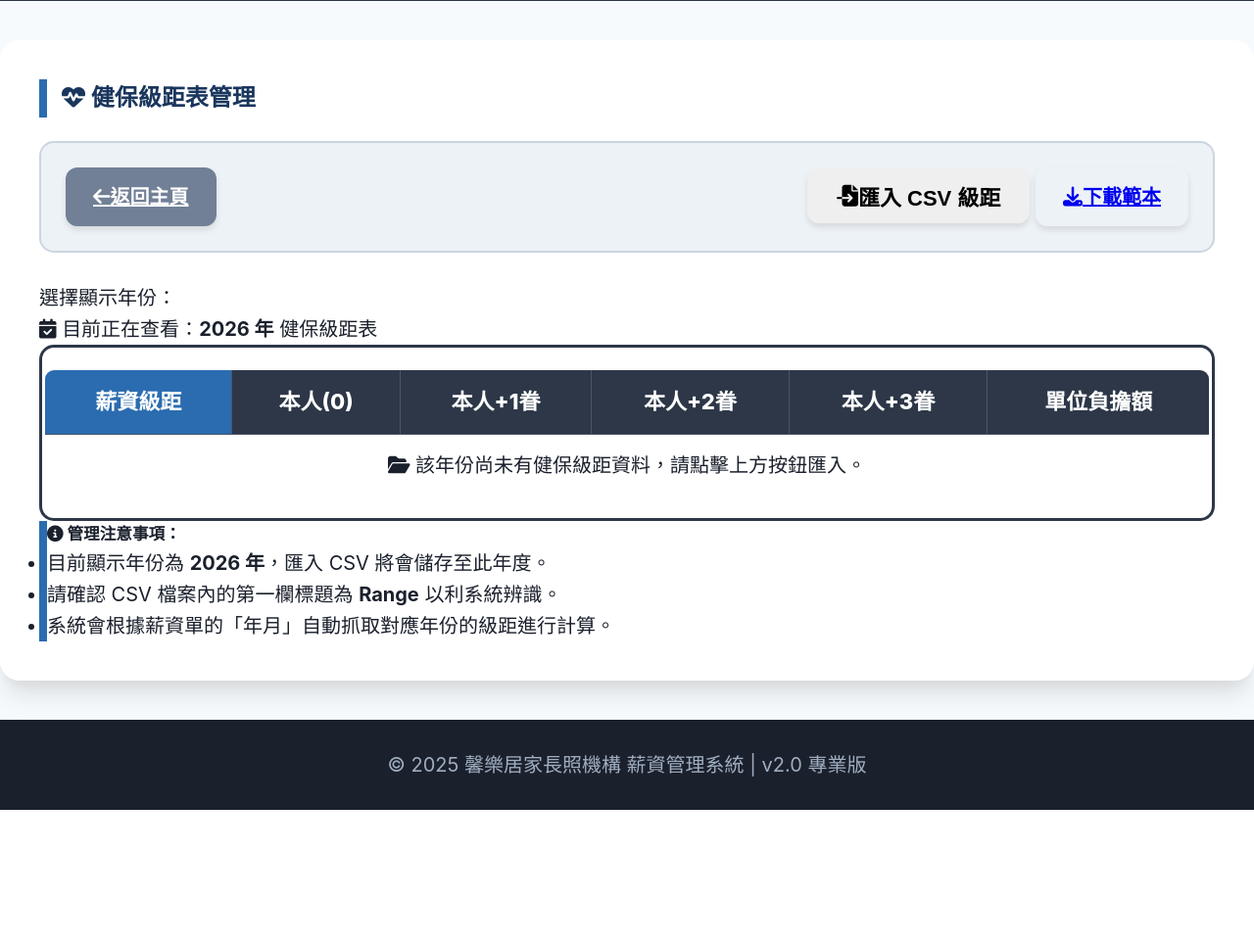
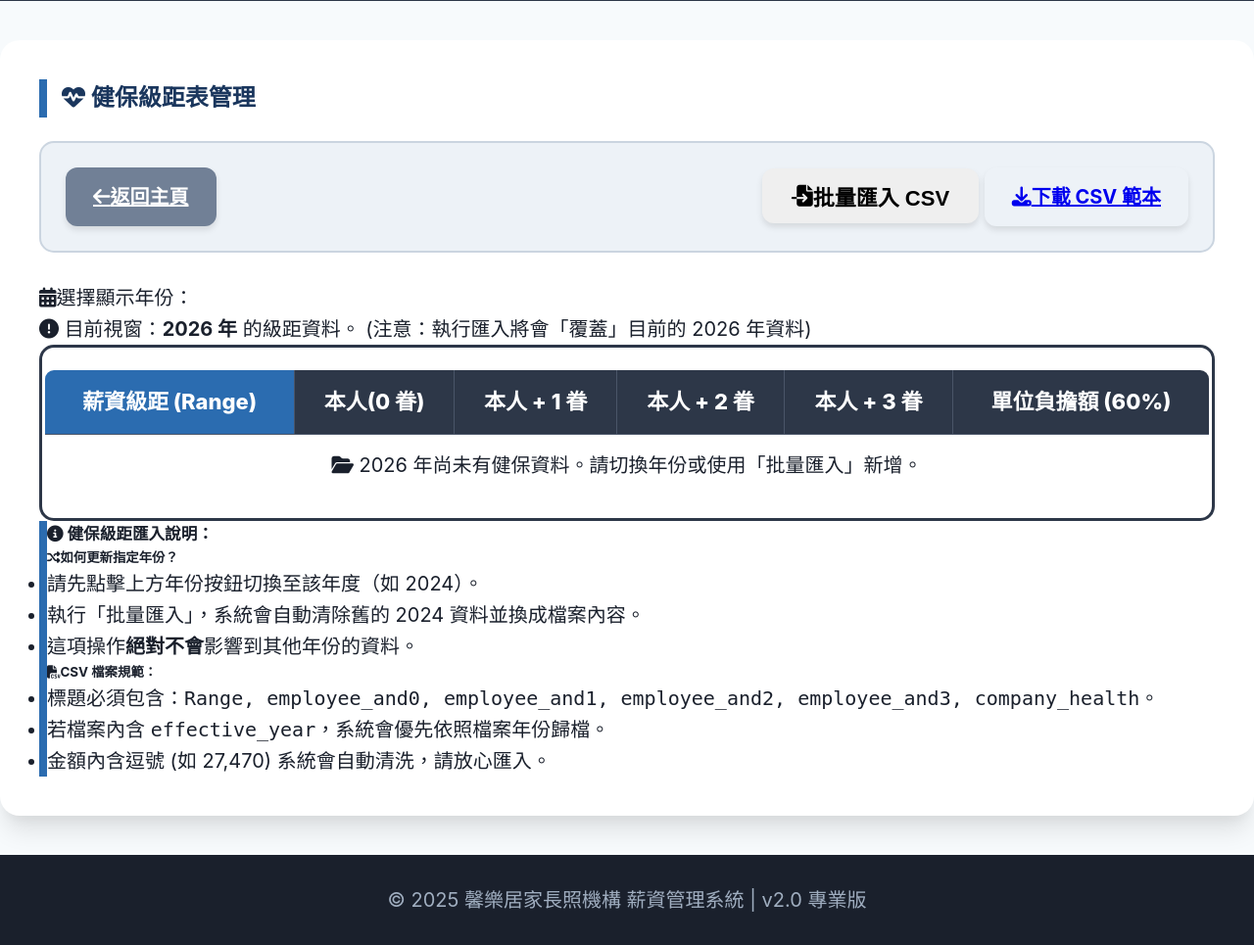
Before and after one commit to Shaofish/Xinle_salary, a Flask app: page /health_insurance_level_manage in a window 1280 px wide. Shown: the part 241-1206 px from the top of the page at 98% size. Before the commit the page ends 1068 px from the top, so only its background shows below. Run offline with Flask 3, Linux system fonts and the light colour scheme; the visitor is signed in with stand-in values (Sample User, id 1); data that the repository does not hold is empty; some libraries are stand-ins or nearby versions.

Commit message:
所有的勞健保級距表更新完成

```diff
--- a/app.py
+++ b/app.py
@@ -1438,17 +1438,17 @@ def download_labor_insurance_template():
                     as_attachment=True,
                     download_name='labor_insurance_template.csv')
 
-# ====== 修改後的勞保級距管理 ======
+# ====== 勞保級距管理路由 ======
 @app.route('/labor_insurance_level_manage', methods=['GET', 'POST'])
 @login_required
 def labor_insurance_level_manage():
     cursor = mysql.connection.cursor()
 
-    # 1. 取得資料庫中現有的所有年份，供前端按鈕使用
+    # 1. 取得所有年份供標籤顯示
     cursor.execute("SELECT DISTINCT effective_year FROM labor_insurance_level ORDER BY effective_year DESC")
     available_years = [row['effective_year'] for row in cursor.fetchall()]
 
-    # 2. 確定目前要顯示哪一年 (預設為最新一年)
+    # 2. 決定目前顯示年份
     selected_year = request.args.get('year', type=int)
     if not selected_year and available_years:
         selected_year = available_years[0]
@@ -1456,19 +1456,61 @@ def labor_insurance_level_manage():
         selected_year = datetime.now().year
 
     if request.method == 'POST':
-        # ... 原本的 update/delete/add 邏輯保持不變 ...
-        # 注意：如果是新增，記得要把 effective_year 存進去
+        if 'file' in request.files:
+            file = request.files['file']
+            # 前端標籤的年份（作為備用）
+            fallback_year = request.form.get('year', selected_year, type=int)
+
+            try:
+                df = pd.read_csv(io.BytesIO(file.read()), encoding='utf-8-sig')
+                df.columns = [c.lower().strip() for c in df.columns]
+
+                def clean_val(value):
+                    if pd.isna(value) or str(value).strip() == '': return 0
+                    return int(str(value).replace(',', '').replace(' ', '').split('.')[0])
+
+                # ✨ 核心修正：偵測 CSV 內是否有年份欄位
+                has_year_col = 'effective_year' in df.columns
+
+                # 找出 CSV 中所有的年份並執行精準刪除 (避免重複)
+                if has_year_col:
+                    import_years = df['effective_year'].unique()
+                    for y in import_years:
+                        cursor.execute("DELETE FROM labor_insurance_level WHERE effective_year = %s", (int(y),))
+                else:
+                    cursor.execute("DELETE FROM labor_insurance_level WHERE effective_year = %s", (fallback_year,))
+
+                # 逐行寫入
+                for _, row in df.iterrows():
+                    # ✨ 優先使用 CSV 裡的年份
+                    row_year = int(row['effective_year']) if has_year_col else fallback_year
+
+                    cursor.execute("""
+                        INSERT INTO labor_insurance_level
+                        (`range`, `employee_labor`, `company_labor`, `company_occu`, `company_retire`, `effective_year`)
+                        VALUES (%s, %s, %s, %s, %s, %s)
+                    """, (
+                        clean_val(row['range']),
+                        clean_val(row['employee_labor']),
+                        clean_val(row['company_labor']),
+                        clean_val(row['company_occu']),
+                        clean_val(row['company_retire']),
+                        row_year
+                    ))
+
+                mysql.connection.commit()
+                return jsonify({'success': True})
+            except Exception as e:
+                mysql.connection.rollback()
+                return jsonify({'success': False, 'error': str(e)})
+
         return redirect(url_for('labor_insurance_level_manage', year=selected_year))
 
-    # 3. 只抓取選定年份的級距
     cursor.execute("SELECT * FROM labor_insurance_level WHERE effective_year = %s ORDER BY `range` ASC", (selected_year,))
     levels = cursor.fetchall()
     cursor.close()
-
-    return render_template('labor_insurance_level_manage.html',
-                           levels=levels,
-                           available_years=available_years,
-                           selected_year=selected_year)
+    return render_template('labor_insurance_level_manage.html', levels=levels, available_years=available_years, selected_year=selected_year)
+
 # ====== 健保級距設定 ======
 @app.route('/get_health_insurance_levels/<int:year>')
 @login_required
@@ -1510,72 +1552,101 @@ def download_health_insurance_template():
                     as_attachment=True,
                     download_name='health_insurance_template.csv')
 
-# ====== 健保級距管理 (徹底修正版) ======
+
+# ====== 健保級距管理路由 ======
+# ====== 健保級距管理路由 (最終穩定版) ======
 @app.route('/health_insurance_level_manage', methods=['GET', 'POST'])
 @login_required
 def health_insurance_level_manage():
     cursor = mysql.connection.cursor()
 
-    # --- 1. 取得所有可選年份 (供前端按鈕顯示) ---
+    # 1. 取得所有年份 (供分頁標籤顯示)
     cursor.execute("SELECT DISTINCT effective_year FROM health_insurance_level ORDER BY effective_year DESC")
     available_years = [row['effective_year'] for row in cursor.fetchall()]
 
-    # --- 2. 決定目前要顯示哪一年的級距 ---
+    # 2. 決定目前查看的年份
     selected_year = request.args.get('year', type=int)
     if not selected_year and available_years:
-        selected_year = available_years[0]  # 預設顯示最新一年
+        selected_year = available_years[0]
     elif not selected_year:
-        selected_year = datetime.now().year # 如果資料庫全空，預設今年
+        selected_year = datetime.now().year
 
     if request.method == 'POST':
+        # ✨ 處理 AJAX CSV 批量匯入
+        if 'file' in request.files:
+            file = request.files['file']
+            # 前端標籤選定的年份 (備用)
+            fallback_year = request.form.get('year', selected_year, type=int)
+
+            try:
+                # 讀取 CSV
+                df = pd.read_csv(io.BytesIO(file.read()), encoding='utf-8-sig')
+
+                # 統一標題為小寫並去除兩端空白，並相容 Range/range
+                df.rename(columns={'Range': 'range'}, inplace=True)
+                df.columns = [c.lower().strip() for c in df.columns]
+
+                # 定義資料清洗函數：解決 "data truncated" (移除逗號、空格)
+                def clean_val(value):
+                    if pd.isna(value) or str(value).strip() == '':
+                        return 0
+                    # 移除逗號、空白、小數點以後的內容，確保轉為純整數
+                    cleaned = str(value).replace(',', '').replace(' ', '').replace('$', '').split('.')[0]
+                    return int(cleaned)
+
+                # ✨ 核心修正：偵測 CSV 內是否有 effective_year 欄位
+                has_year_col = 'effective_year' in df.columns
+
+                # 找出 CSV 中包含的所有年份，執行精準刪除，防止不同年份資料混雜
+                if has_year_col:
+                    import_years = df['effective_year'].unique().tolist()
+                    for y in import_years:
+                        cursor.execute("DELETE FROM health_insurance_level WHERE effective_year = %s", (int(y),))
+                else:
+                    cursor.execute("DELETE FROM health_insurance_level WHERE effective_year = %s", (fallback_year,))
+                    import_years = [fallback_year]
+
+                # 逐行清洗並匯入
+                for _, row in df.iterrows():
+                    # 優先使用 CSV 內的年份，若無則使用標籤年份
+                    row_year = int(row['effective_year']) if has_year_col else fallback_year
+
+                    cursor.execute("""
+                        INSERT INTO health_insurance_level
+                        (`Range`, `employee_and0`, `employee_and1`, `employee_and2`, `employee_and3`, `company_health`, `effective_year`)
+                        VALUES (%s, %s, %s, %s, %s, %s, %s)
+                    """, (
+                        clean_val(row['range']),
+                        clean_val(row['employee_and0']),
+                        clean_val(row['employee_and1']),
+                        clean_val(row['employee_and2']),
+                        clean_val(row['employee_and3']),
+                        clean_val(row['company_health']),
+                        row_year
+                    ))
+
+                mysql.connection.commit()
+                return jsonify({'success': True, 'years': import_years})
+            except Exception as e:
+                mysql.connection.rollback()
+                print(f"DEBUG - 健保匯入報錯: {str(e)}") # 這會印在您的 Python 終端機
+                return jsonify({'success': False, 'error': str(e)})
+
+        # 保留單筆修改/刪除邏輯...
         action = request.form.get('action')
-
-        if action == 'update':
-            cursor.execute("""
-                UPDATE health_insurance_level SET
-                    Range=%s, employee_and0=%s, employee_and1=%s, employee_and2=%s, employee_and3=%s, company_health=%s
-                WHERE id=%s
-            """, (
-                request.form['Range'], request.form['employee_and0'],
-                request.form['employee_and1'], request.form['employee_and2'],
-                request.form['employee_and3'], request.form['company_health'],
-                request.form['id']
-            ))
-            mysql.connection.commit()
-            flash('級距已更新', 'success')
-
-        elif action == 'delete':
-            cursor.execute("DELETE FROM health_insurance_level WHERE id=%s", (request.form['id'],))
-            mysql.connection.commit()
-            flash('級距已刪除', 'info')
-
-        elif action == 'add':
-            # ✨ 關鍵修正：必須把 effective_year 存進去，否則資料會跑到預設年份
-            cursor.execute("""
-                INSERT INTO health_insurance_level (Range, employee_and0, employee_and1, employee_and2, employee_and3, company_health, effective_year)
-                VALUES (%s, %s, %s, %s, %s, %s, %s)
-            """, (
-                request.form['Range'], request.form['employee_and0'],
-                request.form['employee_and1'], request.form['employee_and2'],
-                request.form['employee_and3'], request.form['company_health'],
-                selected_year # ✨ 存入當前正在操作的年份
-            ))
-            mysql.connection.commit()
-            flash(f'已新增 {selected_year} 年的新級距', 'success')
-
-        # ✨ 關鍵：跳轉時必須帶回年份參數，否則頁面會跳回預設年份
+        # ... 原本邏輯 ...
+
         return redirect(url_for('health_insurance_level_manage', year=selected_year))
 
-    # --- 3. GET 請求：只撈取指定年份的級距資料 ---
+    # GET 請求：撈取指定年份
     cursor.execute("SELECT * FROM health_insurance_level WHERE effective_year = %s ORDER BY `Range` ASC", (selected_year,))
     levels = cursor.fetchall()
     cursor.close()
 
-    # 傳入 levels, available_years, selected_year 到前端
     return render_template('health_insurance_level_manage.html',
-                           levels=levels,
-                           available_years=available_years,
-                           selected_year=selected_year)
+                            levels=levels,
+                            available_years=available_years,
+                            selected_year=selected_year)
 # ==========薪資異動紀錄路由 (只看薪資相關)============
 @app.route('/edit_log_salary/<employee_id>')
 @login_required
--- a/templates/health_insurance_level_manage.html
+++ b/templates/health_insurance_level_manage.html
@@ -47,6 +47,13 @@
         color: #2b6cb0;
         border-right: 2px solid #cbd5e0 !important;
     }
+
+    /* 年份標籤強化 */
+    .year-btn-group .btn {
+        font-size: 20px;
+        padding: 10px 25px;
+        border-width: 2px;
+    }
 </style>
 
 <div class="d-flex align-items-center mb-4">
@@ -60,58 +67,64 @@
     <div class="d-flex gap-3">
         <input type="file" id="csvFile" accept=".csv" style="display:none">
         <button class="btn btn-success" style="font-size: 22px; padding: 12px 30px;" onclick="document.getElementById('csvFile').click()">
-            <i class="fa-solid fa-file-import"></i> 匯入 CSV 級距
+            <i class="fa-solid fa-file-import"></i> 批量匯入 CSV
         </button>
         <a href="{{ url_for('download_health_insurance_template') }}" class="btn btn-outline-primary" style="font-size: 20px; border-width: 2px;">
-            <i class="fa-solid fa-download"></i> 下載範本
+            <i class="fa-solid fa-download"></i> 下載 CSV 範本
         </a>
     </div>
 </div>
 
-<div class="mb-4 d-flex align-items-center gap-3">
-    <span class="fw-bold fs-4">選擇顯示年份：</span>
-    <div class="btn-group shadow-sm">
+<div class="mb-4">
+    <div class="d-flex align-items-center gap-3 mb-3">
+        <span class="fw-bold fs-4"><i class="fa-solid fa-calendar-days me-2"></i>選擇顯示年份：</span>
+        <div class="btn-group year-btn-group shadow-sm">
             {% for year in available_years %}
             <a href="{{ url_for('health_insurance_level_manage', year=year) }}"
-           class="btn btn-lg {{ 'btn-primary active' if year == selected_year else 'btn-outline-primary' }}"
-           style="font-size: 20px; padding: 10px 25px;">
+               class="btn {{ 'btn-primary active' if year == selected_year else 'btn-outline-primary' }}">
                 {{ year }} 年
             </a>
             {% endfor %}
         </div>
     </div>
 
-<div class="alert alert-info py-2 fs-5 mb-4">
-    <i class="fa-solid fa-calendar-check me-2"></i> 目前正在查看：<strong>{{ selected_year }} 年</strong> 健保級距表
+    <div class="alert alert-info py-3 fs-5 shadow-sm border-start border-5 border-info">
+        <i class="fa-solid fa-circle-exclamation me-2"></i>
+        目前視窗：<strong>{{ selected_year }} 年</strong> 的級距資料。
+        <span class="text-danger fw-bold">(注意：執行匯入將會「覆蓋」目前的 {{ selected_year }} 年資料)</span>
+    </div>
 </div>
 
 <div class="table-container shadow-lg" style="border-radius: 15px; overflow-x: auto; border: 3px solid #2d3748;">
     <table class="admin-table" style="min-width: 1100px;">
         <thead>
             <tr>
-                <th style="background: #2b6cb0;">薪資級距</th>
-                <th>本人(0)</th>
-                <th>本人+1眷</th>
-                <th>本人+2眷</th>
-                <th>本人+3眷</th>
-                <th style="background: #2d3748;">單位負擔額</th>
+                <th style="background: #2b6cb0;">薪資級距 (Range)</th>
+                <th>本人(0 眷)</th>
+                <th>本人 + 1 眷</th>
+                <th>本人 + 2 眷</th>
+                <th>本人 + 3 眷</th>
+                <th style="background: #2d3748;">單位負擔額 (60%)</th>
             </tr>
         </thead>
         <tbody>
             {% for row in levels %}
             <tr>
-                <td class="fw-bold range-column">{{ row.Range }}</td>
-                <td>{{ row.employee_and0 }} 元</td>
-                <td>{{ row.employee_and1 }} 元</td>
-                <td>{{ row.employee_and2 }} 元</td>
-                <td>{{ row.employee_and3 }} 元</td>
-                <td class="fw-bold" style="background: #f8fafc; color: #1a202c;">{{ row.company_health }} 元</td>
+                <td class="fw-bold range-column">{{ "{:,}".format(row.Range) if row.Range is not none else 0 }}</td>
+                <td>{{ "{:,}".format(row.employee_and0) if row.employee_and0 is not none else 0 }} 元</td>
+                <td>{{ "{:,}".format(row.employee_and1) if row.employee_and1 is not none else 0 }} 元</td>
+                <td>{{ "{:,}".format(row.employee_and2) if row.employee_and2 is not none else 0 }} 元</td>
+                <td>{{ "{:,}".format(row.employee_and3) if row.employee_and3 is not none else 0 }} 元</td>
+                <td class="fw-bold" style="background: #f8fafc; color: #1a202c;">
+                    {{ "{:,}".format(row.company_health) if row.company_health is not none else 0 }} 元
+                </td>
             </tr>
             {% endfor %}
             {% if not levels %}
             <tr>
                 <td colspan="6" class="py-5 text-muted fs-4 text-center">
-                    <i class="fa-solid fa-folder-open me-2"></i> 該年份尚未有健保級距資料，請點擊上方按鈕匯入。
+                    <i class="fa-solid fa-folder-open me-2"></i>
+                    {{ selected_year }} 年尚未有健保資料。請切換年份或使用「批量匯入」新增。
                 </td>
             </tr>
             {% endif %}
@@ -119,13 +132,26 @@
     </table>
 </div>
 
-<div class="mt-4 p-4 bg-light rounded border" style="border-left: 8px solid #2b6cb0 !important;">
-    <h5 class="fw-bold"><i class="fa-solid fa-circle-info text-primary"></i> 管理注意事項：</h5>
-    <ul class="mb-0 fs-5 text-muted">
-        <li>目前顯示年份為 <strong>{{ selected_year }} 年</strong>，匯入 CSV 將會儲存至此年度。</li>
-        <li>請確認 CSV 檔案內的第一欄標題為 <strong>Range</strong> 以利系統辨識。</li>
-        <li>系統會根據薪資單的「年月」自動抓取對應年份的級距進行計算。</li>
+<div class="mt-4 p-4 bg-light rounded border shadow-sm" style="border-left: 8px solid #2b6cb0 !important;">
+    <h5 class="fw-bold text-primary"><i class="fa-solid fa-circle-info"></i> 健保級距匯入說明：</h5>
+    <div class="row mt-3">
+        <div class="col-md-6">
+            <h6 class="fw-bold"><i class="fa-solid fa-shuffle me-2"></i>如何更新指定年份？</h6>
+            <ul class="fs-6 text-muted">
+                <li>請先點擊上方年份按鈕切換至該年度（如 2024）。</li>
+                <li>執行「批量匯入」，系統會自動清除舊的 2024 資料並換成檔案內容。</li>
+                <li>這項操作<strong>絕對不會</strong>影響到其他年份的資料。</li>
             </ul>
+        </div>
+        <div class="col-md-6">
+            <h6 class="fw-bold"><i class="fa-solid fa-file-csv me-2"></i>CSV 檔案規範：</h6>
+            <ul class="fs-6 text-muted">
+                <li>標題必須包含：<code>Range, employee_and0, employee_and1, employee_and2, employee_and3, company_health</code>。</li>
+                <li>若檔案內含 <code>effective_year</code>，系統會優先依照檔案年份歸檔。</li>
+                <li>金額內含逗號 (如 27,470) 系統會自動清洗，請放心匯入。</li>
+            </ul>
+        </div>
+    </div>
 </div>
 
 <script>
@@ -133,31 +159,54 @@ document.getElementById('csvFile').onchange = function(e) {
     const file = e.target.files[0];
     if (!file) return;
 
-    // ✨ 修改確認訊息，提示匯入的年份
-    if(!confirm("確定要匯入新的健保級距資料至 {{ selected_year }} 年嗎？這將會更新該年度所有設定。")) {
-        this.value = '';
+    const targetYear = "{{ selected_year }}";
+
+    // 彈出確認視窗，防止誤覆蓋
+    const confirmMsg = `【健保級距匯入確認】\n\n` +
+                       `目前選定年份：${targetYear} 年。\n` +
+                       `匯入後將會「完全取代」資料庫中 ${targetYear} 年的所有紀錄。\n\n` +
+                       `※ 如果您的 CSV 內含 effective_year 欄位，則會以檔案內的年份為準。\n` +
+                       `是否確定繼續？`;
+
+    if(!confirm(confirmMsg)) {
+        this.value = ''; // 重置檔案選取
         return;
     }
 
     const formData = new FormData();
     formData.append('file', file);
-    // ✨ 傳送目前選定的年份給後端，確保資料存對地方
-    formData.append('year', "{{ selected_year }}");
+    formData.append('year', targetYear);
 
-    fetch("{{ url_for('health_insurance_level_manage', year=selected_year) }}", {
+    // 鎖定按鈕並顯示 Loading 狀態
+    const btn = document.querySelector('button[onclick*="csvFile"]');
+    const originalText = btn.innerHTML;
+    btn.disabled = true;
+    btn.innerHTML = '<i class="fa-solid fa-spinner fa-spin"></i> 處理中...';
+
+    fetch("{{ url_for('health_insurance_level_manage') }}", {
         method: 'POST',
         body: formData
     })
-    .then(res => res.json())
+    .then(res => {
+        if (!res.ok) throw new Error('網路回應不正常');
+        return res.json();
+    })
     .then(data => {
         if (data.success) {
-            alert('✅ {{ selected_year }} 年健保級距表匯入成功！');
-            location.reload();
+            alert(`✅ 健保級距表已更新成功！`);
+            // 如果匯入包含多個年份，重新整理頁面即可看到新標籤
+            location.href = "{{ url_for('health_insurance_level_manage') }}?year=" + targetYear;
         } else {
             alert('❌ 匯入失敗：' + data.error);
+            btn.disabled = false;
+            btn.innerHTML = originalText;
         }
     })
-    .catch(err => alert('系統發生錯誤：' + err));
+    .catch(err => {
+        alert('系統發生連線錯誤：' + err);
+        btn.disabled = false;
+        btn.innerHTML = originalText;
+    });
 };
 </script>
 {% endblock %}
```
Also changed, not shown: templates/labor_insurance_level_manage.html (+84 -23 lines). Lines whose indentation alone changed are shown as unchanged.
